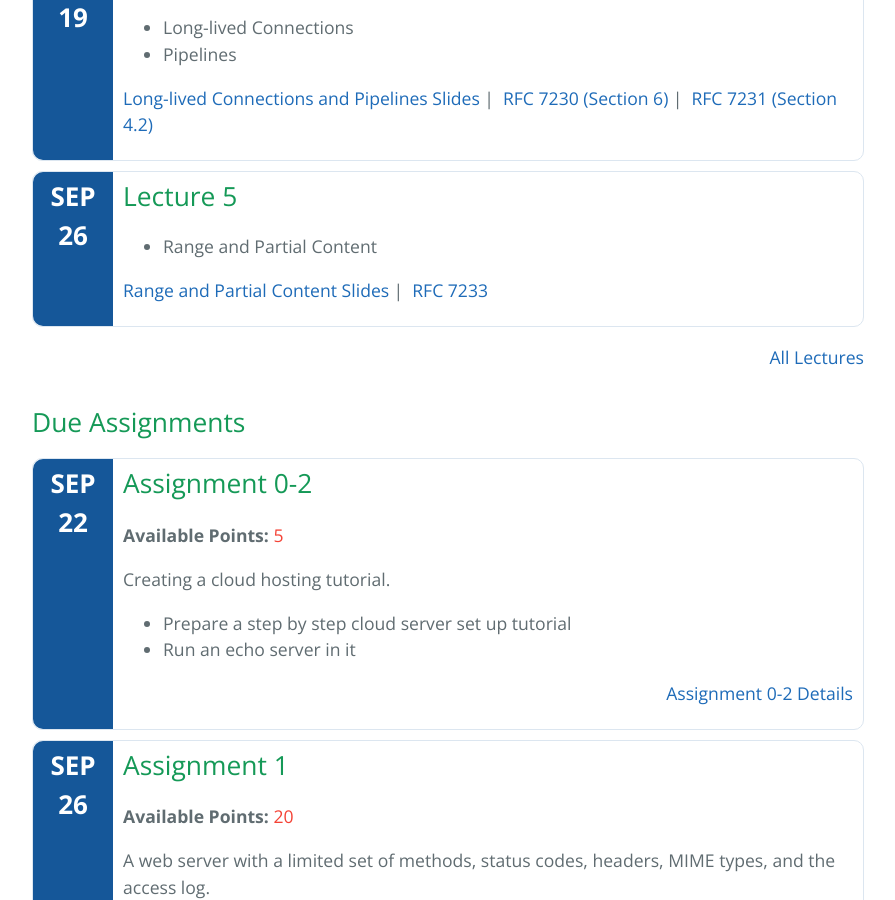
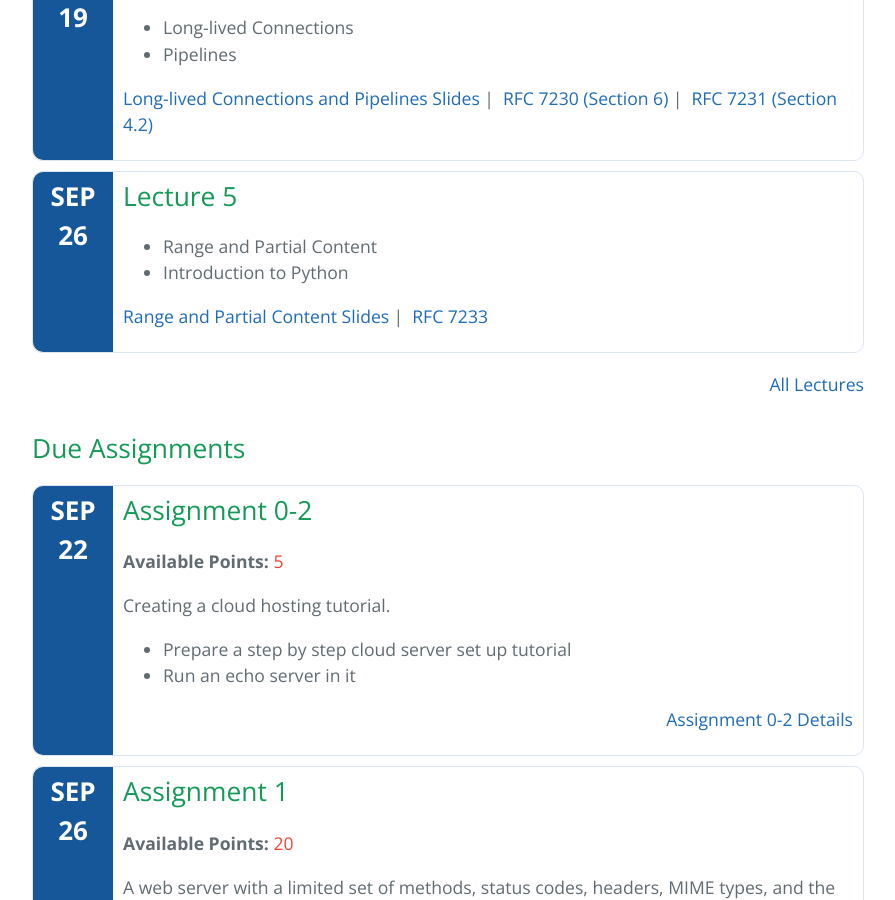
Before and after one commit to cs531-f19/cs531-f19.github.io, a Jekyll site: the page built from index.md, in a window 1280 px wide and 900 px high, scrolled down 962 px. Shown: the whole window, without its empty margins (192-1087 px from the left). Built offline with Jekyll 4.4.1, drawn with Linux system fonts in a browser that asks for light colours; the repository's description, which GitHub fills in, is left out.

Commit message:
Include Python in Lecture 5 topics

```diff
--- a/_data/lectures.yml
+++ b/_data/lectures.yml
@@ -75,6 +75,7 @@
   featured: true
   topics:
     - Range and Partial Content
+    - Introduction to Python
   links:
     - title: Range and Partial Content Slides
       href: /slides/lecture-05-range-partial-content.pdf
```
